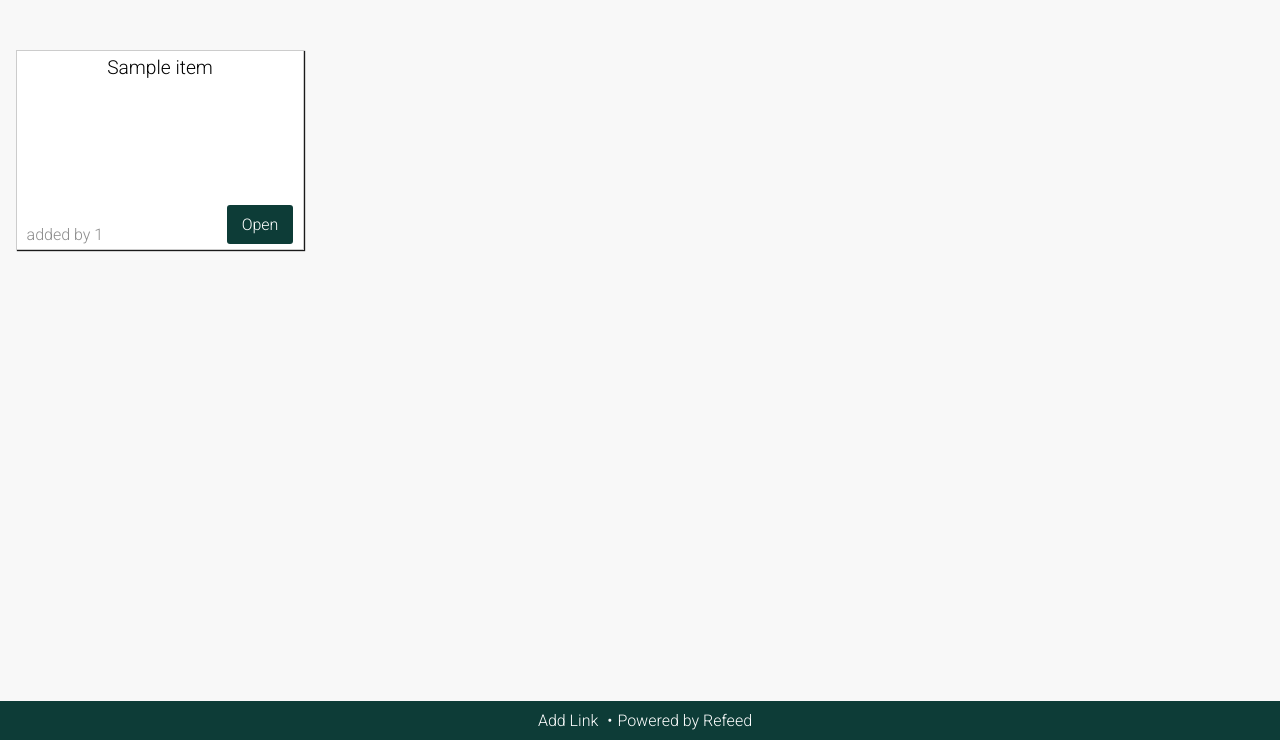
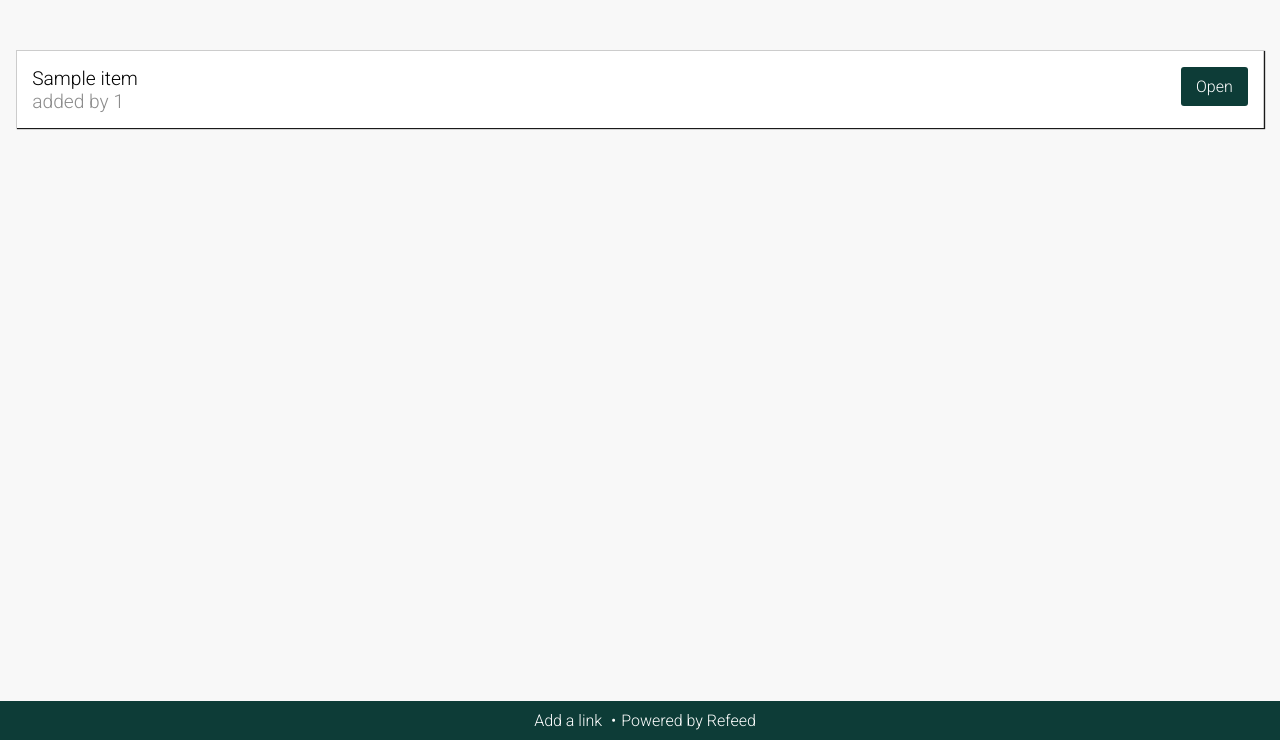
Before and after one commit to anirudhvarma12/refeed, a Flask app: page / in a window 1280 px wide. Shown: the part 60-800 px from the top of the page. Run offline with Flask 2, Linux system fonts and the light colour scheme; tables that the repository leaves empty hold one stand-in row (values such as "Sample post").

Commit message:
Update UI with list instead of cards

```diff
--- a/main.py
+++ b/main.py
@@ -14,10 +14,10 @@ dbservice.bcrypt.init_app(app)
 
 @app.route("/")
 def index():
-    ITEM_LIMIT = 8
+    ITEM_LIMIT = 20
     total_count = dbservice.get_feed_count()
     current_page = request.args.get('page')
-    numberOfPages = math.floor(total_count / ITEM_LIMIT)
+    numberOfPages = math.ceil(total_count / ITEM_LIMIT)
     if current_page is None:
         current_page = 1
     else:
@@ -33,7 +33,7 @@ def index():
         current_page = None
     else:
         current_page = current_page + 1
-    return render_template("index.html", title=settings.title, count=dbservice.get_feed_count(), feeds=list, prev_page=prev_page, new_page=current_page)
+    return render_template("index.html", title=settings.title, count=total_count, feeds=list, prev_page=prev_page, new_page=current_page)
 
 
 @app.route("/feed")
--- a/static/style.css
+++ b/static/style.css
@@ -93,12 +93,8 @@ form {
 }
 
 .link-item{
-	width: 25%;
-	height: 200px;
 	padding: 0 0.975em;
-	margin-bottom: 1.95em;
-	display: inline-block;
-	float: left;
+	position: relative;
 }
 
 .link-card{
@@ -109,28 +105,34 @@ form {
 	position: relative;
 	box-shadow: 1px 1px 1px #1a1a1a;
 	border: 1px solid #ccc;
+	overflow: hidden;
+}
+.card--inlist{
+	border-bottom: 0;
+	padding: 0.975em;
+}
+.link-content{
+	overflow: hidden;
+	font-size: 1.2em;
+	width: 75%;
 }
 
-.link-content{
-	text-align: center;
-	height: 150px;
-	overflow: hidden;
-	font-size: 1.2em;
-	margin-bottom: 10px;
+.link-content, .link-wrapper{
+	display: inline-block;
+	vertical-align: middle;
+	float: left;
 }
 
-.link-url, .link-author{
-	position: absolute;
-	bottom: 5px;
-	display: inline-block;
+.link-wrapper{
+	width: 25%;
+	text-align: right;
 }
-
 .link-url{
-	right: 10px;
 	background: #0d3c37;
 	color: #fff;
 	padding: 10px 15px;
 	border-radius: 3px;
+	display: inline-block;
 }
 
 .link-author{
@@ -187,12 +189,16 @@ form {
 		text-align: center;
 	}
 
-	.link-url, .link-author{
+	.link-url{
 		width: 100%;
 		text-align: center;
 		display: block;
-		position:relative;
-		right: 0;
 		margin-bottom: 10px;
 	}
+
+	.link-content, .link-wrapper{
+		display: block;
+		float: none;
+		width: 100%;
+	}
 }
--- a/templates/index.html
+++ b/templates/index.html
@@ -13,18 +13,21 @@
 			<ul class="link-list">
 				{% for item in feeds %}
 				<li class="link-item">
-					<div class="link-card">
+					<div class="link-card card--inlist">
 						<div class="link-content">
 							<div>{{ item.title }}</div>
+							<span class="link-author">added by {{ item.user_id }}</span>
 						</div>
-						<span class="link-author">added by {{ item.user_id }}</span><a class="link-url" target="_blank" href="{{ item.url }}">Open</a>
+						<div class="link-wrapper">
+						    <a class="link-url" target="_blank" href="{{ item.url }}">Open</a>
+						</div>
 					</div>
 				</li>
 				{% endfor %}
 			</ul>
 		</div>
 		<div class="footer-center">
-			<a href="{{url_for('add')}}">Add Link</a>
+			<a href="{{url_for('add')}}">Add a link</a>
 			<a href="https://github.com/anirudhvarma12/refeed" target="_blank">Powered by Refeed </a>
 		</div>
 {% endblock %}
```
